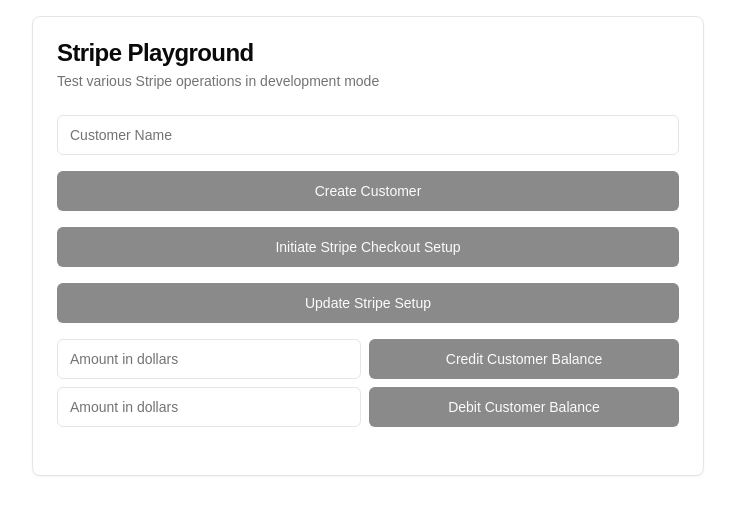
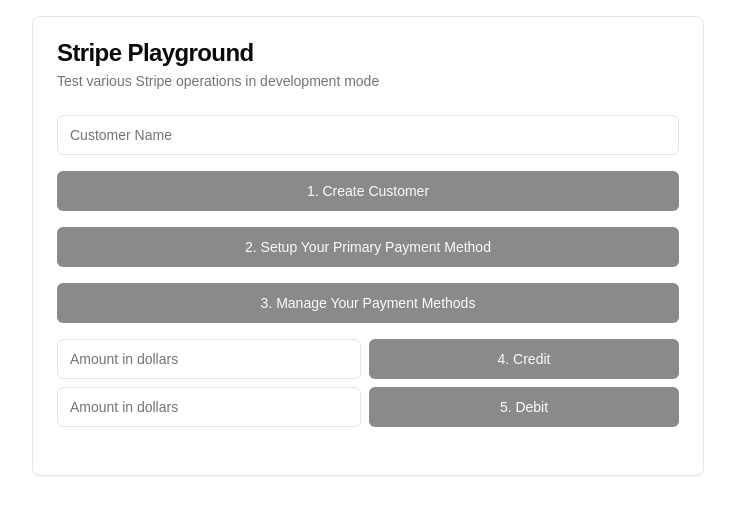
Before and after one commit to oggi-d/stripe-playground, a Next.js app: page / in a window 1280 px wide. Shown: the top 514 px of the page, without its empty margins (272-1007 px from the left). Built offline with nearby package versions, Linux system fonts and the light colour scheme; no server answers.

Commit message:
Action btns copeis

```diff
--- a/app/page.tsx
+++ b/app/page.tsx
@@ -171,7 +171,7 @@ export default function StripePage() {
               disabled={loading || !customerName}
               className="w-full"
             >
-              Create Customer
+              1. Create Customer
             </Button>
 
             <Button
@@ -179,7 +179,7 @@ export default function StripePage() {
               disabled={loading || !customerId}
               className="w-full"
             >
-              Initiate Stripe Checkout Setup
+              2. Setup Your Primary Payment Method
             </Button>
 
             <Button
@@ -187,7 +187,7 @@ export default function StripePage() {
               disabled={loading || !customerId}
               className="w-full"
             >
-              Update Stripe Setup
+              3. Manage Your Payment Methods
             </Button>
 
             <div className="space-y-2">
@@ -204,7 +204,7 @@ export default function StripePage() {
                   disabled={loading || !customerId || !creditBalanceAmount}
                   className="flex-1"
                 >
-                  Credit Customer Balance
+                  4. Credit
                 </Button>
               </div>
               <div className="flex space-x-2">
@@ -220,7 +220,7 @@ export default function StripePage() {
                   disabled={loading || !debitBalanceAmount}
                   className="flex-1"
                 >
-                  Debit Customer Balance
+                  5. Debit
                 </Button>
               </div>
             </div>
```
